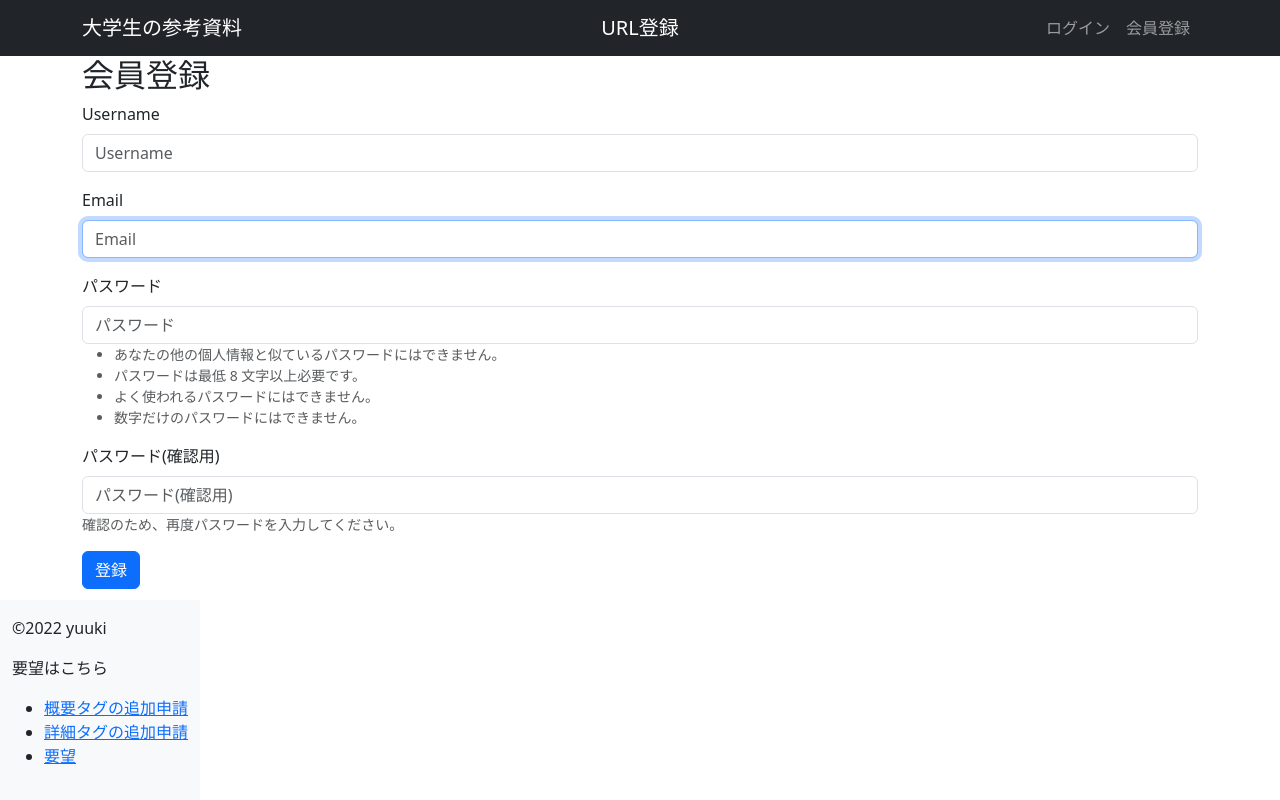
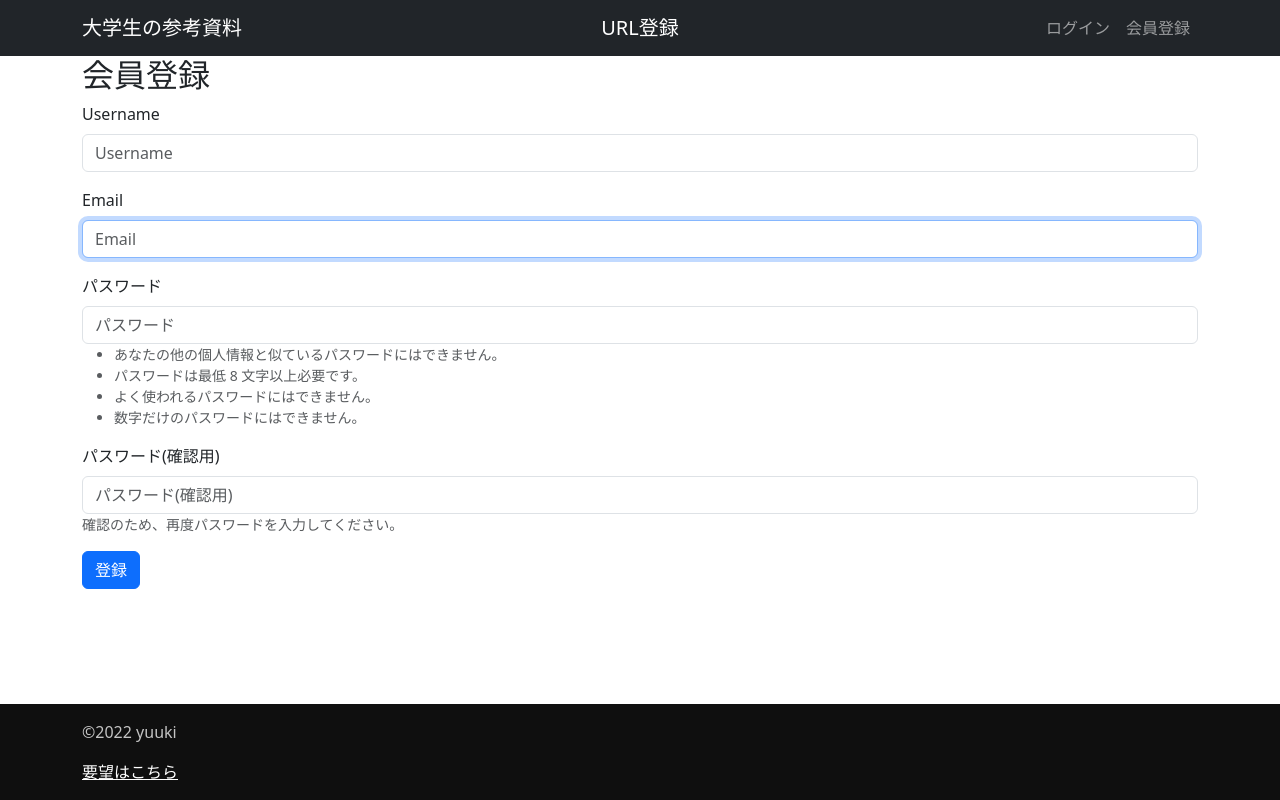
Before and after one commit to yuukiiwai/OurBookMark, a Django app: page /accounts/signup/ in a window 1280 px wide. Run offline with Django 4.2, Linux system fonts and the light colour scheme; some libraries are stand-ins or nearby versions.

Commit message:
fix footer

```diff
--- a/OurBookMark/urls.py
+++ b/OurBookMark/urls.py
@@ -17,6 +17,7 @@ from django.contrib import admin
 from django.urls import path,include
 from assemble.views import serch
 #from .views import my_customized_server_error
+from .views import request
 
 #handler500 = my_customized_server_error
 
@@ -25,4 +26,5 @@ urlpatterns = [
     path('',serch,name='top'),
     path('assemble/',include('assemble.urls')),
     path('accounts/',include('accounts.urls')),
+    path('request',request,name='request'),
 ]
--- a/OurBookMark/views.py
+++ b/OurBookMark/views.py
@@ -1,7 +1,11 @@
 from django.http import HttpResponseServerError
+from django.shortcuts import render
 
 def my_customized_server_error(request, template_name='500.html'):
     import sys
     from django.views import debug
     error_html = debug.technical_500_response(request, *sys.exc_info()).content
     return HttpResponseServerError(error_html)
+
+def request(request):
+    return render(request,'request.html')
--- /dev/null
+++ b/static/base/css/style.css
@@ -0,0 +1,14 @@
+footer{
+    position:absolute;
+    bottom:0;
+    width: 100%;
+    color: rgb(196, 196, 196);
+    background-color: #0f0f0f;
+}
+main{
+    position: relative;
+    padding-bottom: 160px;
+}
+.foot_a{
+    color: #ffffff;
+}
--- a/templates/base.html
+++ b/templates/base.html
@@ -6,6 +6,7 @@
         <title>{% block title %}大学生の参考資料{% endblock %}</title>
         {% bootstrap_css %}
         {% bootstrap_javascript %}
+        <link rel="stylesheet" href="{% static 'base/css/style.css' %}">
         {% block extraheader %}{% endblock %}
     </head>
     <body>
@@ -28,17 +29,12 @@
                 {% block main %}{% endblock %}
             </div>
         </main>
-        <footer class="footer mt-auto py-3 bg-light" style="position:absolute;bottom:0;">
+        <footer class="footer py-3">
             <div class="container">
                 <p>©︎2022 yuuki</p>
             </div>
             <div class="container">
-                <p>要望はこちら</p>
-                <ul>
-                    <li><a href="https://forms.gle/BMYfp8fGKGNXjNro6">概要タグの追加申請</a></li>
-                    <li><a href="https://forms.gle/v4rKG2w16eQDBVqQA">詳細タグの追加申請</a></li>
-                    <li><a href="https://forms.gle/Djvjwhsagy4P3LXw6">要望</a></li>
-                </ul>
+                <a href="{% url 'request' %}" class="foot_a">要望はこちら</a>
             </div>
         </footer>
         {% block extrascript %}
```
Also changed, not shown: templates/request.html (added, +20 -0 lines).
